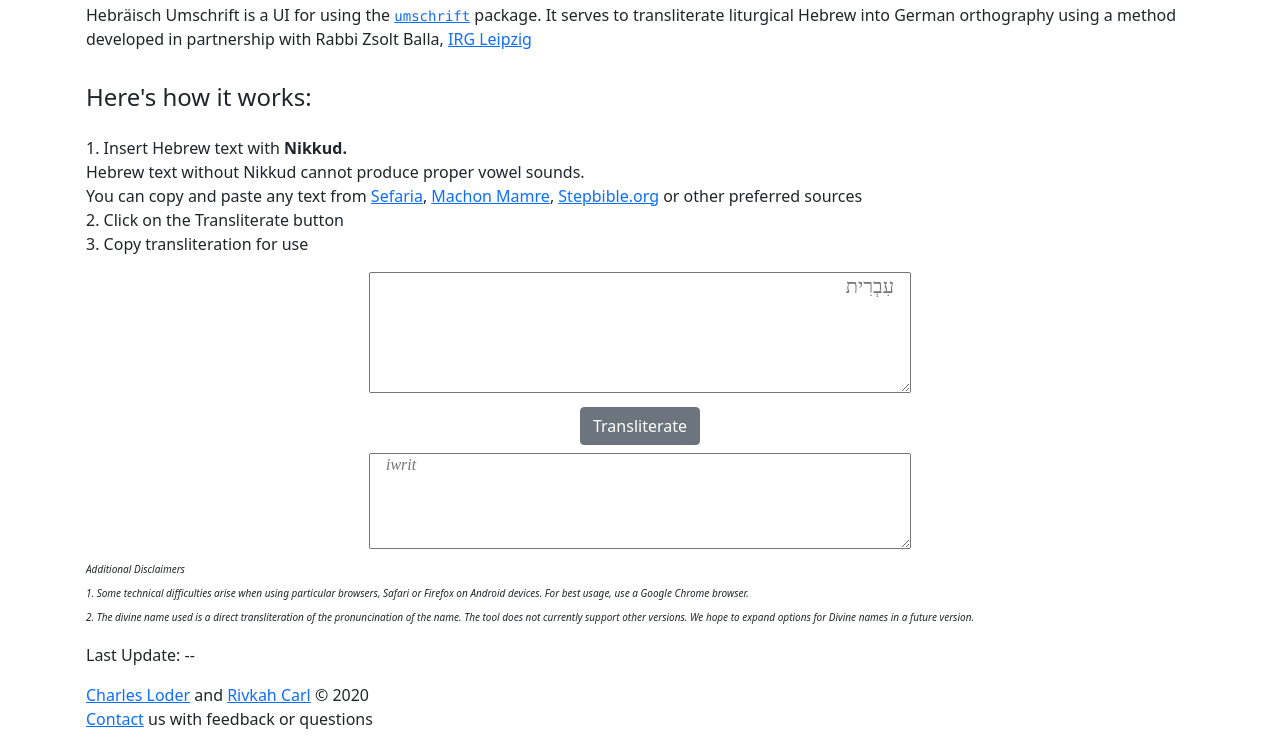
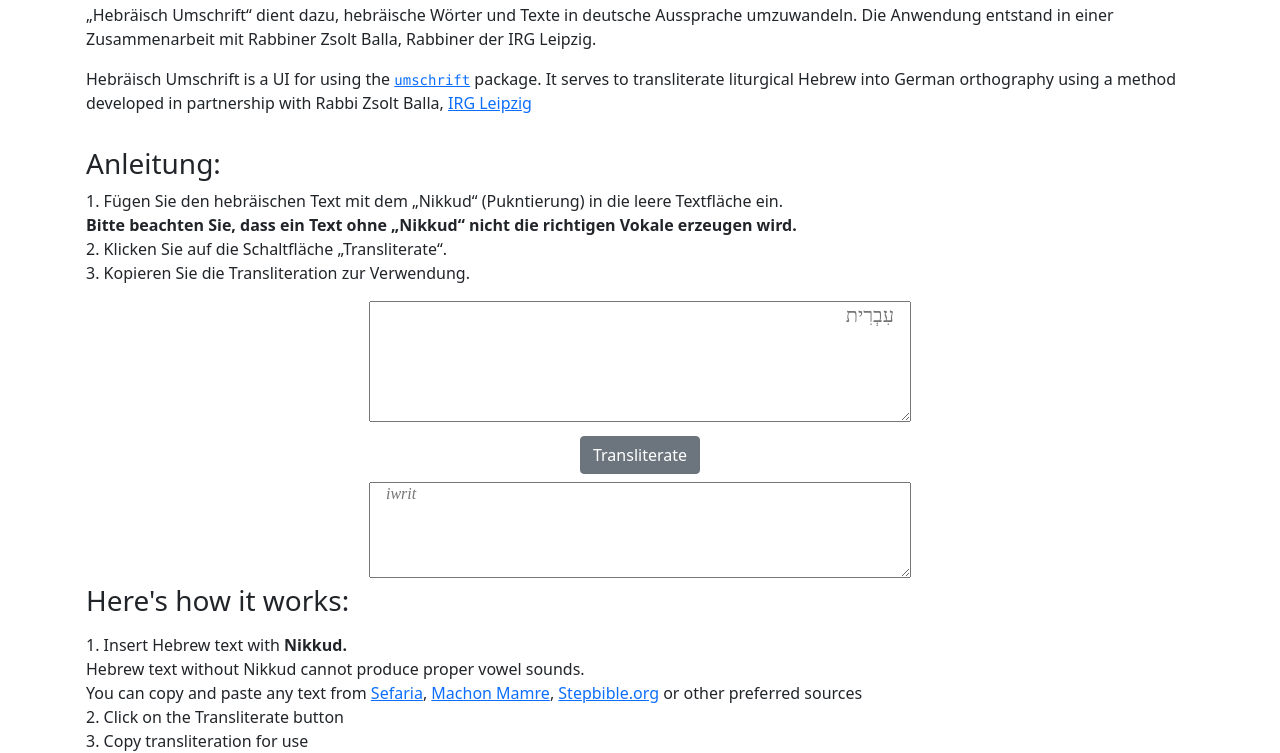
Before and after one commit to rivkahcarl/hebraisch-umschrift, a website built with webpack: page src/index.html in a window 1280 px wide. Shown: the part 53-806 px from the top of the page. Built offline with nearby package versions, Linux system fonts and the light colour scheme.

Commit message:
Adds base German instructions

```diff
--- a/src/index.html
+++ b/src/index.html
@@ -41,6 +41,10 @@
     <div class="row">
       <h1>Hebräisch <small class="text-muted">Umschrift</small></h1>
       <p>
+        „Hebräisch Umschrift“ dient dazu, hebräische Wörter und Texte in deutsche Aussprache umzuwandeln.
+        Die Anwendung entstand in einer Zusammenarbeit mit Rabbiner Zsolt Balla, Rabbiner der IRG Leipzig.
+      </p>
+        <p>
         Hebräisch Umschrift is a UI for using the
         <code><a
               href="https://www.npmjs.com/package/umschrift"
@@ -54,18 +58,13 @@
       </p>
       <br>
       <p>
-      <h4> Here's how it works:</h4>
-      </p>
-      <p>
-        1. Insert Hebrew text with <b>Nikkud.</b><br>
-        Hebrew text without Nikkud cannot produce proper vowel sounds. <br>
-        You can copy and paste any text from
-        <a href="https://www.sefaria.org/texts">Sefaria</a>,
-        <a href="https://www.mechon-mamre.org/i/t/t0.htm">Machon Mamre</a>,
-        <a href="https://www.stepbible.org/">Stepbible.org</a> or other preferred sources <br>
-        2. Click on the Transliterate button <br>
-        3. Copy transliteration for use<br>
-      </p>
+        <h3>Anleitung:</h3>
+        <p>
+          1. Fügen Sie den hebräischen Text mit dem „Nikkud“ (Pukntierung) in die leere Textfläche ein.<br>
+             <b>Bitte beachten Sie, dass ein Text ohne „Nikkud“ nicht die richtigen Vokale erzeugen wird.</b><br>
+          2. Klicken Sie auf die Schaltfläche „Transliterate“.<br>
+          3. Kopieren Sie die Transliteration zur Verwendung.
+        </p>
     </div>
     <div class="row justify-content-center">
       <div class="col-lg-6">
@@ -78,13 +77,29 @@
           style="font: italic 16px Charis SIL Compact, Charis SIL, Times New Roman, serif;"></textarea>
       </div>
     </div>
+      <h3> Here's how it works:</h3>
+      </p>
+      <p>
+        1. Insert Hebrew text with <b>Nikkud.</b><br>
+        Hebrew text without Nikkud cannot produce proper vowel sounds. <br>
+        You can copy and paste any text from
+        <a href="https://www.sefaria.org/texts">Sefaria</a>,
+        <a href="https://www.mechon-mamre.org/i/t/t0.htm">Machon Mamre</a>,
+        <a href="https://www.stepbible.org/">Stepbible.org</a> or other preferred sources <br>
+        2. Click on the Transliterate button <br>
+        3. Copy transliteration for use<br>
+      </p>
     <div class="row">
       <p><i>
           <font size="1">Additional Disclaimers<br>
             1. Some technical difficulties arise when using particular browsers, Safari or Firefox on Android devices.
             For best usage, use a Google Chrome browser. <br>
-            2. The divine name used is a direct transliteration of the pronuncination of the name. The tool does not
-            currently support other versions. We hope to expand options for Divine names in a future version.
+            2. The divine name used is the name used in liturgical services. The tool does not currently support other versions of preferred Divine names. We hope to expand options for Divine names in the future.
+        </i></font>
+      </p>
+      <p><i>
+          <font size="1">Zusätzliche Hinweise:<br>
+            Bei der Verwendung bestimmter Browser, wie Safari oder Firefox, auf Android-Geräten treten einige technische Schwierigkeiten auf. Verwenden Sie für eine optimale Verwendung den Google Chrome-Browser.
         </i></font>
       </p>
     </div>
@@ -107,5 +122,4 @@
     </div>
   </footer>
 </body>
-
 </html>
```
